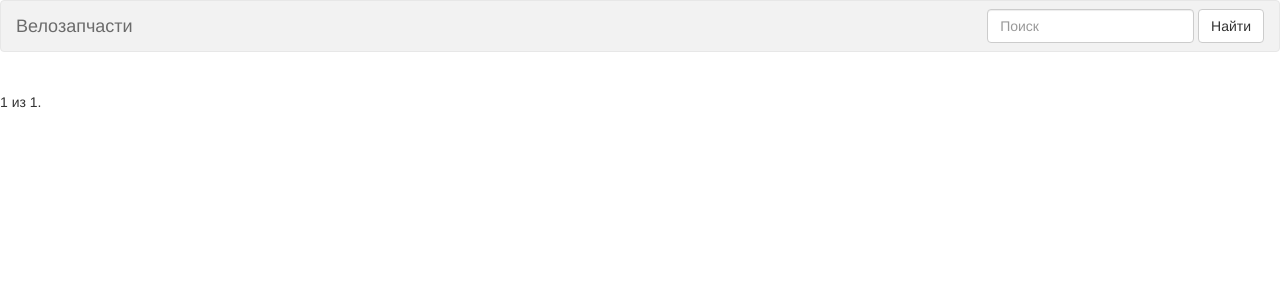
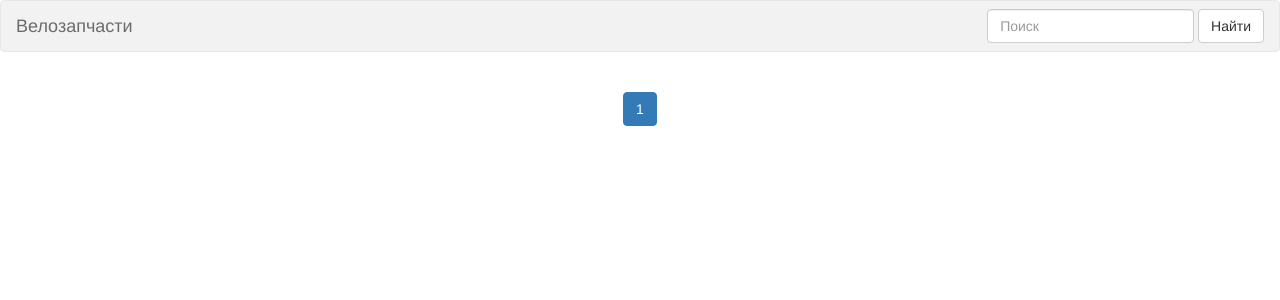
Before and after one commit to khudyakovavi/bike_parts, a Django app: page / in a window 1280 px wide. Shown: the top 300 px of the page. Run offline with Django 3.2, Linux system fonts and the light colour scheme; data that the repository does not hold is empty; some libraries are stand-ins or nearby versions.

Commit message:
Добавлен фильтр для получения списка номеров страниц в шаблоне

```diff
--- a/parts/templates/parts.html
+++ b/parts/templates/parts.html
@@ -1,4 +1,5 @@
 {% load static from staticfiles %}
+{% load get_range %}
 <html>
     <head>
         <meta charset="utf-8">
@@ -33,21 +34,17 @@
         {% endfor %}
         </div>
 
-        <div class="pagination">
-            <span class="step-links">
-                {% if bike_parts.has_previous %}
-                    <a href="?page={{ bike_parts.previous_page_number }}">Сюда</a>
-                {% endif %}
-
-                <span class="current">
-                    {{ bike_parts.number }} из {{ bike_parts.paginator.num_pages }}.
-                </span>
-
-                {% if bike_parts.has_next %}
-                    <a href="?page={{ bike_parts.next_page_number }}">Туда</a>
-                {% endif %}
-            </span>
-        </div>
+        <nav class="text-center">
+            <ul class="pagination">
+                {% for num in bike_parts.paginator.num_pages|get_range %}
+                    {% if num == bike_parts.number %}
+                        <li class="active"><a href="">{{ num }}</a></li>
+                    {% else %}
+                        <li><a href="?page={{ num }}">{{ num }}</a></li>
+                    {% endif %}
+                {% endfor %}
+            </ul>
+        </nav>
 
         <script src="https://ajax.googleapis.com/ajax/libs/jquery/1.12.4/jquery.min.js"></script>
         <script src="{% static "js/bootstrap.min.js" %}"></script>
--- /dev/null
+++ b/parts/templatetags/get_range.py
@@ -0,0 +1,9 @@
+# coding: utf-8
+from django.template import Library
+
+register = Library()
+
+
+@register.filter
+def get_range(value):
+    return range(1, value + 1)
```
Also changed, not shown: parts/templatetags/__init__.py (added).
